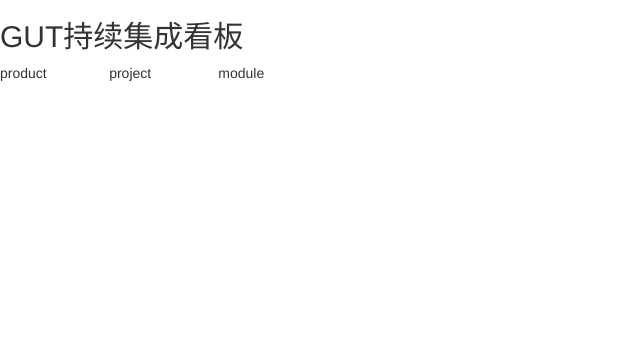
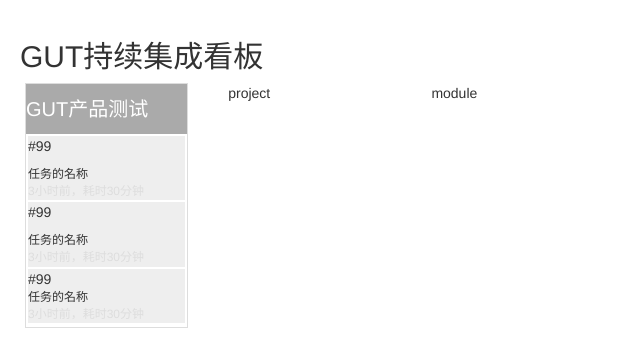
Before and after one commit to mingjin/Ceagle-I, a website: page public/index4.html in a window 1280 px wide. Shown: the whole page, without its empty margins (0-640 px from the left). Drawn offline with Linux system fonts and the light colour scheme.

Commit message:
modifying css

```diff
--- a/public/css/style.css
+++ b/public/css/style.css
@@ -1,80 +1,80 @@
-* {
-  -webkit-box-sizing: border-box;
-     -moz-box-sizing: border-box;
-          box-sizing: border-box;
+body{
+  padding: 20px;
+}
+.main-block{
+  height: 100%;
+  float: left;
+  padding: 0px 20px;
+}
+.main-block.product{
+  width:16%;
+}
+.main-block.sub-project{
+  width:16%;
+}
+.main-block.module{
+  width:64%;
 }
 
-body {
-  background-color:#e1e1e1;
+
+
+
+
+.jobs-group{
+  border:solid #ddd 1px
+}
+
+.group-header{
+  height:50px;
+  background-color: #aaa;
+  line-height: 50px;
+  font-size: 20px;
   color:#fff;
 }
 
-.container:after {
-  content: ' ';
-  display: block;
-  clear: both;
+.group-content{
+  padding: 2px;
 }
 
-.job {
-  float: left;
-  white-space: nowrap;
-  margin: 0.15em;
-  text-align: center;
-  cursor: hand;
-  cursor: pointer;
-  font: 5em Arial sans-serif;
-  line-height: 1.5;
-
-  -moz-border-radius:0.1em;
-  -khtml-border-radius: 0.1em;
-  -webkit-border-radius:0.1em;
-  border-radius:0.1em;
-
-  -webkit-transition: all 300ms cubic-bezier(1.000, 0.000, 0.000, 1.000);
-  -moz-transition: all 300ms cubic-bezier(1.000, 0.000, 0.000, 1.000);
-  -ms-transition: all 300ms cubic-bezier(1.000, 0.000, 0.000, 1.000);
-  -o-transition: all 300ms cubic-bezier(1.000, 0.000, 0.000, 1.000);
-  transition: all 300ms cubic-bezier(1.000, 0.000, 0.000, 1.000); /* easeInOutExpo */
-
-  -webkit-transition-property: left, right, top;
-  -moz-transition-property: left, right, top;
-  -ms-transition-property: left, right, top;
-  -o-transition-property: left, right, top;
-  transition-property: left, right, top;
+.job{
+  background-color: #eee;
+  margin-bottom: 2px;
 }
 
-table {
-  table-layout: fixed;
-  width: 100%;
+.job-content:after{
+  clear:both;
+  height: 100px;
 }
 
-th {
-  font-size: 1.5em;
+.status{
+  float: left;
+  width: 36px;
+  height: 36px;
+  color: #fff;
+  line-height: 36px;
 }
 
-td {
-  color: black;
-  word-wrap: break-word;
-  vertical-align: top;
-  letter-spacing: 20px;
+
+.status.success{
+  background-color: #46C534;
+}
+.status.fail{
+  background-color: #990000;
+}
+.status.doing{
+  background-color: #999900;
 }
 
-.has-padding {
-  padding: 0.3em 0.5em;
+.job-content{
+  float: left;
 }
 
-.success {
-  background-color : green;
+.job-title{
+  font-size: 12px;
+  color:#333;
 }
 
-.failure {
-  background-color: red;
+.job-time{
+  font-size: 12px;
+  color:#ddd;
 }
-
-.aborted {
-  background-color: gray;
-}
-
-.building {
-  background-color: yellow;
-}
--- a/public/index4.html
+++ b/public/index4.html
@@ -7,27 +7,73 @@
   <title>Demo &raquo; Multiple gridster intances &raquo; gridster.js</title>
   <link rel="stylesheet" type="text/css" href="css/jquery.gridster.min.css">
   <link rel="stylesheet" type="text/css" href="css/demo.css">
-  <link rel="stylesheet" type="text/css" href="css/demo.css">
+  <link rel="stylesheet" type="text/css" href="css/style.css">
     <link rel="stylesheet" type="text/css" href="css/bootstrap.min.css">
     <link rel="stylesheet" type="text/css" href="css/bootstrap-theme.min.css">
 
 </head>
 
 <body>
-
     <div class="head">
         <h2>GUT持续集成看板</h2>
     </div>
 
     <div class="content">
         <div class="row">
-            <div class="col-md-1 product">
-                product
+            <div class="main-block product ">
+                <div class="jobs-group">
+                    <div class="group-header">
+                        GUT产品测试
+                    </div>
+                    <div class="group-content">
+                        <div class="job clearfix">
+                            <div class="number success">
+                                <p>#99</p>
+                            </div>
+                            <div class="job-content">
+                                <div class="job-title">
+                                    任务的名称
+                                </div>
+                                <div class="job-time">
+                                    3小时前，耗时30分钟
+                                </div>
+                            </div>
+
+                        </div>
+                        <div class="job clearfix">
+                            <div class="number fail">
+                                <p>#99</p>
+                            </div>
+                            <div class="job-content">
+                                <div class="job-title">
+                                    任务的名称
+                                </div>
+                                <div class="job-time">
+                                    3小时前，耗时30分钟
+                                </div>
+                            </div>
+                        </div>
+                        <div class="job clearfix">
+                            <div class="number doing">
+                                <div>#99</div>
+                            </div>
+                            <div class="job-content">
+                                <div class="job-title">
+                                    任务的名称
+                                </div>
+                                <div class="job-time">
+                                    3小时前，耗时30分钟
+                                </div>
+                            </div>
+                        </div>
+                    </div>
+                </div>
             </div>
-            <div class="col-md-1 project">
+            <div class="main-block sub-project">
                 project
             </div>
-            <div class="col-md-10 module">
+
+            <div class="main-block module">
                 module
             </div>
 
```
